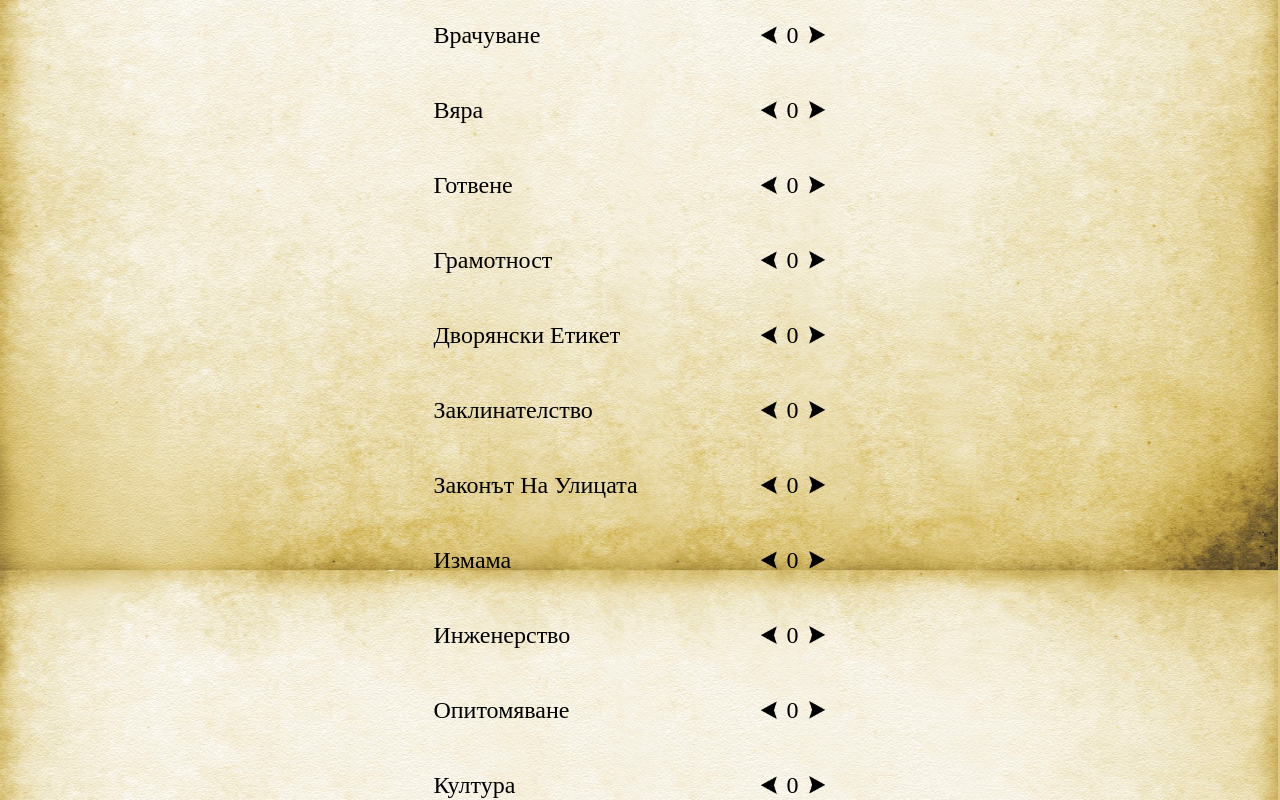
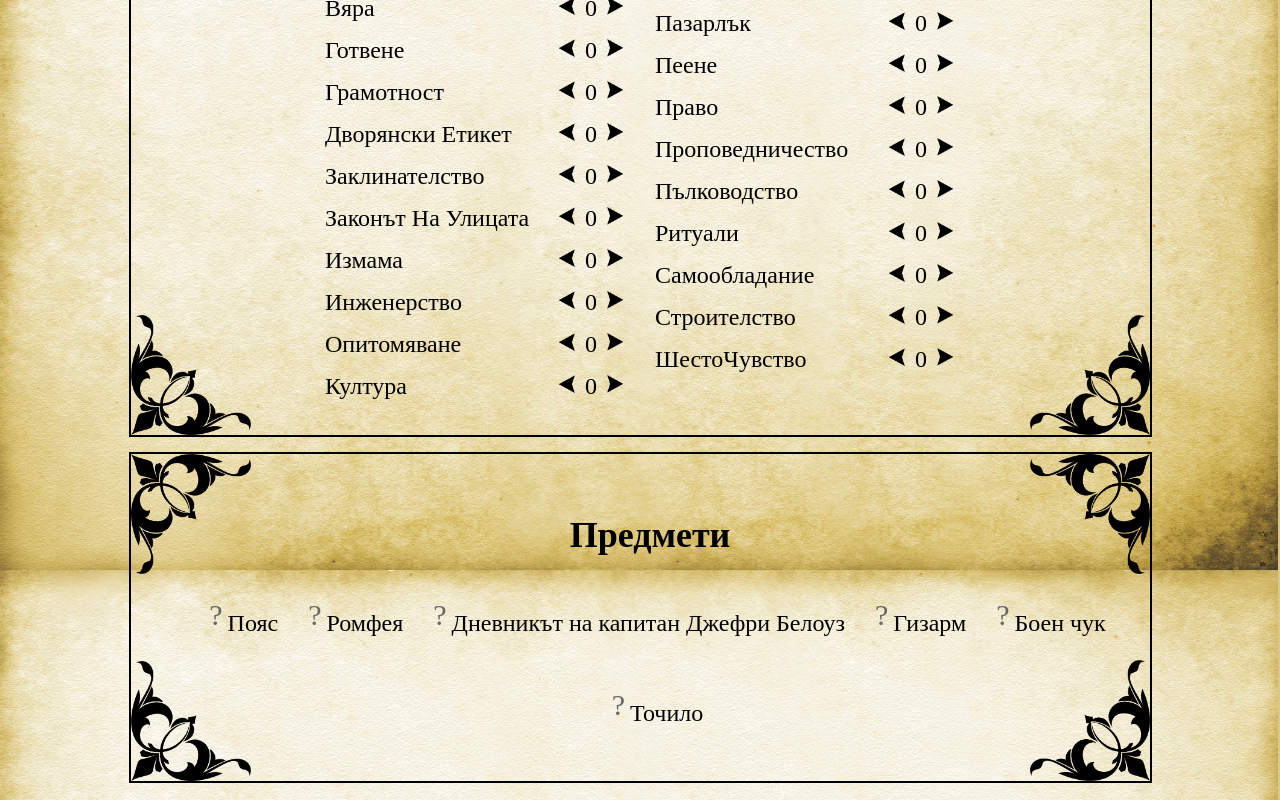
Before and after one commit to tery999/Random-Hero-Generator, a React (Vite) app: page /Quick in a window 1280 px wide. Shown: the part 3580-4380 px from the top of the page. Built offline with nearby package versions, Linux system fonts and the light colour scheme; a web font is replaced by a local one.

Commit message:
quick hero styling almost done

```diff
--- a/src/Components/Quick/Equipment.tsx
+++ b/src/Components/Quick/Equipment.tsx
@@ -24,9 +24,11 @@ export function EquipmentComponentFunc (props:any) {
     return (
         <div className="equipmentDiv">
             <h2>Предмети</h2>
+            <div className="allEquipment">
             { currentEquipment?.map( (eq) => {
                return <SubEquipment eq={eq}/>
             })}
+            </div>
         </div>
     )
 }
--- a/src/Components/Quick/MentalSpecialties.tsx
+++ b/src/Components/Quick/MentalSpecialties.tsx
@@ -320,9 +320,11 @@ export function MentalSpecialtiesFunc(props: any) {
 
     console.log("SPEC ARE", specialties)
     return (
-        <div>
+        <div className="MentalSpecialtiesStatHolder">
             <h2>Ментални Специалности</h2>
             <h4 className="specialtyPoints">{totalPoints} / {perceptionProp}</h4>
+            <div className="MentalBothRows">
+                <div className="MentalFirstRow">
                     <div className="singleSpecHolder">
                         <p>Актьорско Майсторство</p>
                         <div>
@@ -435,6 +437,9 @@ export function MentalSpecialtiesFunc(props: any) {
                             <img onClick={() => changeStatFunc("Култура", "inc")} src="/arrowRight.png" alt="" />
                         </div>
                     </div>
+
+                </div>
+                <div className="MentalSecondRow">
                 <div className="singleSpecHolder">
                     <p>{specialties.Медицина.name}</p>
                     <div>
@@ -548,6 +553,8 @@ export function MentalSpecialtiesFunc(props: any) {
                     </div>
                 </div>
                 </div>
+            </div>
+        </div>
     )
 }
 
--- a/src/Components/Quick/Quick.css
+++ b/src/Components/Quick/Quick.css
@@ -7,11 +7,10 @@
 }
 
 .quick {
-    height: 100%;
     width: 100%;
     background-size: cover;
     padding-top: 10px;
-    padding-bottom: 20px;
+    margin-bottom: 80px;
     background-attachment: fixed;
 }
 
@@ -26,7 +25,7 @@
 
 .DownloadPfdButton {
     position: absolute;
-    bottom: -15px;
+    bottom: 15px;
 
 }
 
@@ -95,6 +94,22 @@
     padding-left: 50px;
     padding-right: 30px;
     width: 100%;
+}
+
+.fifthRow , .sixthRow{
+    box-sizing: border-box;
+    position: relative;
+    display: flex;
+    flex-wrap: wrap;
+    justify-content: center;
+    align-items: start;
+    border: 2px solid black;
+    padding-top: 30px;
+    padding-bottom: 30px;
+    padding-left: 50px;
+    padding-right: 30px;
+    width: 100%;
+    max-width: 1023px;
 }
 
 .mehanichniStatHolder {
@@ -263,17 +278,17 @@
     margin-bottom: 5px;
 }
 
-.PhysicalSpecialtiesStatHolder {
+.PhysicalSpecialtiesStatHolder, .MentalSpecialtiesStatHolder {
     display: flex;
     flex-direction: column;
 }
 
-.PhysicalSpecialtiesStatHolder p {
+.PhysicalSpecialtiesStatHolder p ,.MentalSpecialtiesStatHolder p {
     margin-top: 10px;
     margin-bottom: 5px;
 }
 
-.PhysicalBothRows {
+.PhysicalBothRows , .MentalBothRows {
     display: flex;
     flex-direction: row;
     flex-wrap: wrap;
@@ -283,16 +298,32 @@
 
 }
 
-.PhysicalBothRows > div {
+.PhysicalBothRows > div ,.MentalBothRows > div {
     width: 320px;
 }
 
 .equipmentDiv {
     display: flex;
+    flex-direction: column;
     flex-wrap: wrap;
     position: relative;
     justify-content: center;
     align-items: center;
+    max-width: 1023px;
+}
+
+.allEquipment {
+    display: flex;
+    flex-direction: row;
+    flex-wrap: wrap;
+    justify-content: center;
+    gap: 15px;
+}
+
+.equipmentDivSingle {
+    display: flex;
+    position: relative;
+
 }
 
 .questionMark {
@@ -301,7 +332,8 @@
     margin-bottom: 2px;
     position: relative;
     padding: 10px;
-    bottom: 8px;
+    left: 5px;
+    right: 5px;
     font-size: 30px;
     color: rgb(106, 103, 103);
 }
@@ -316,8 +348,8 @@
     position: absolute;
     z-index: 2;
     left: 10px;
-    bottom: 50px;
+    bottom: 70px;
     width: 280px;
     background-color: aliceblue;
-    font-size: 15px;
+    font-size: 18px;
 }
--- a/src/Components/Quick/Quick.tsx
+++ b/src/Components/Quick/Quick.tsx
@@ -236,14 +236,26 @@ export default function Quick() {
                     </div>
                 </div>
                 <div className="forthRow">
-                <img className="cornerDec upLeft" src="/CornerDecorationUpLeft.png" alt="" />
+                    <img className="cornerDec upLeft" src="/CornerDecorationUpLeft.png" alt="" />
                     <img className="cornerDec upRight" src="/CornerDecorationUpRight.png" alt="" />
                     <img className="cornerDec downLeft" src="/CornerDecorationDownLeft.png" alt="" />
                     <img className="cornerDec downRight" src="/CornerDecorationDownRight.png" alt="" />
                     <PhysicalSpecialtiesComp reroll={reroll} abilityProp={heroStats.mechanicalStats.ability} />
                 </div>
-                <MentalSpecialtiesComp reroll={reroll} perceptionProp={heroStats.mechanicalStats.perception} />
-                <EquipmentComponent reroll={reroll} />
+                <div className="fifthRow">
+                    <img className="cornerDec upLeft" src="/CornerDecorationUpLeft.png" alt="" />
+                    <img className="cornerDec upRight" src="/CornerDecorationUpRight.png" alt="" />
+                    <img className="cornerDec downLeft" src="/CornerDecorationDownLeft.png" alt="" />
+                    <img className="cornerDec downRight" src="/CornerDecorationDownRight.png" alt="" />
+                    <MentalSpecialtiesComp reroll={reroll} perceptionProp={heroStats.mechanicalStats.perception} />
+                </div>
+                <div className="sixthRow">
+                    <img className="cornerDec upLeft" src="/CornerDecorationUpLeft.png" alt="" />
+                    <img className="cornerDec upRight" src="/CornerDecorationUpRight.png" alt="" />
+                    <img className="cornerDec downLeft" src="/CornerDecorationDownLeft.png" alt="" />
+                    <img className="cornerDec downRight" src="/CornerDecorationDownRight.png" alt="" />
+                    <EquipmentComponent reroll={reroll} />
+                </div>
 
             </div>
         </div>
--- a/src/Components/Quick/SubEquipment.tsx
+++ b/src/Components/Quick/SubEquipment.tsx
@@ -5,7 +5,7 @@ export function SubEquipment(props: any) {
     console.log("check rendering sub equipment");
     const eq = props.eq as EquipmentInt;
     return (
-        <div className="equipmentDiv">
+        <div className="equipmentDivSingle">
             <p className="questionMark"> ? </p>
             <p>{eq.Name}</p>
 
```
Lines whose indentation alone changed are shown as unchanged.
